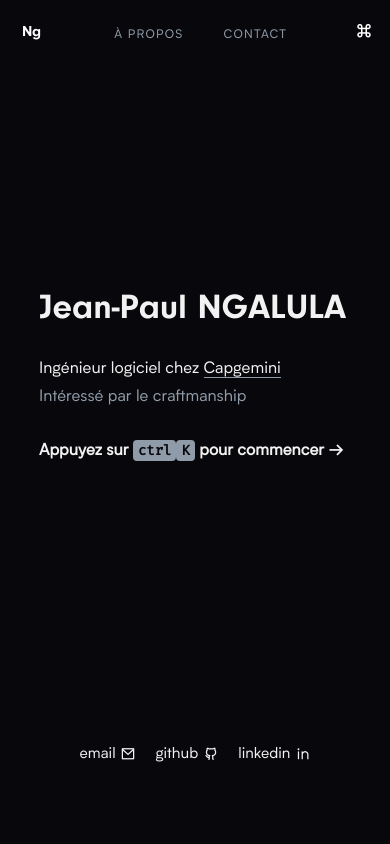
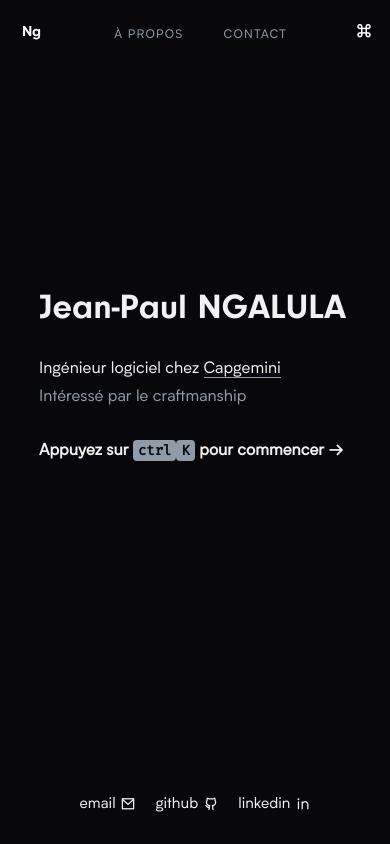
Before and after one commit to anyishxyi/mulume.dev, an Angular app: page /home in a window 390 px wide. Built offline with nearby package versions, Linux system fonts and the light colour scheme.

Commit message:
review home page responsive

```diff
--- a/src/app/components/home/home.component.scss
+++ b/src/app/components/home/home.component.scss
@@ -3,6 +3,7 @@
   .home-section {
     height: 460px;
     margin-top: 285px;
+    padding-bottom: 50px;
   }
 
   h1 {
```
